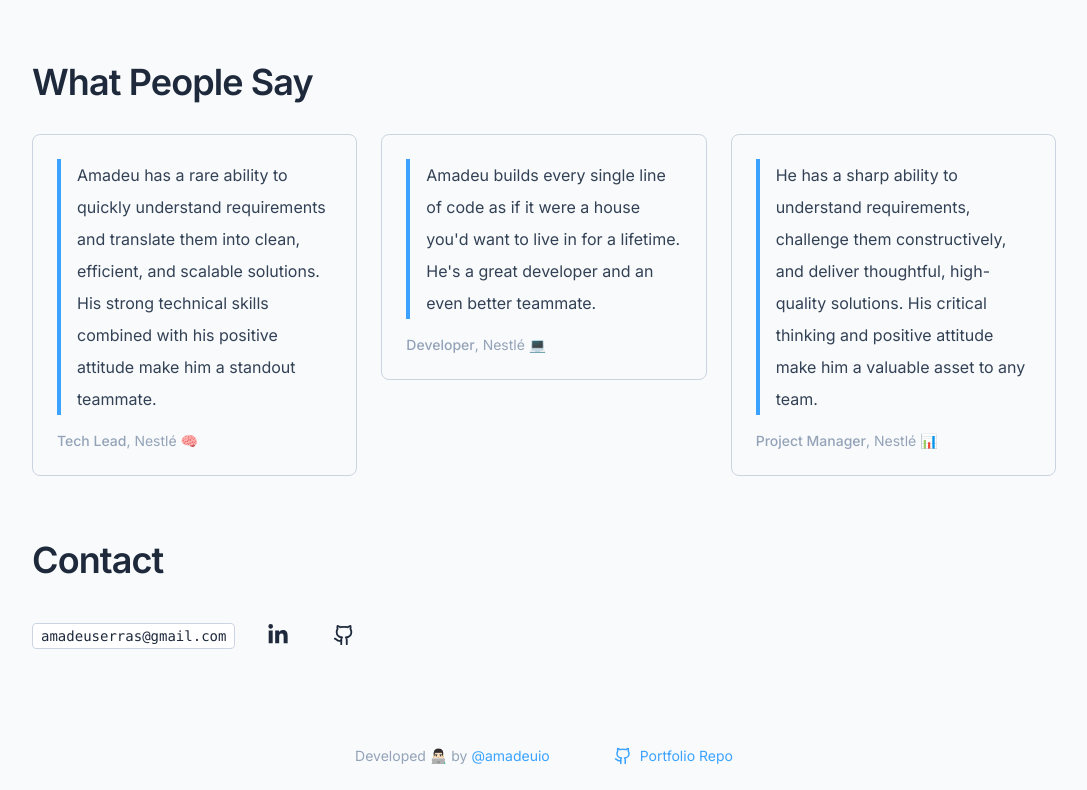
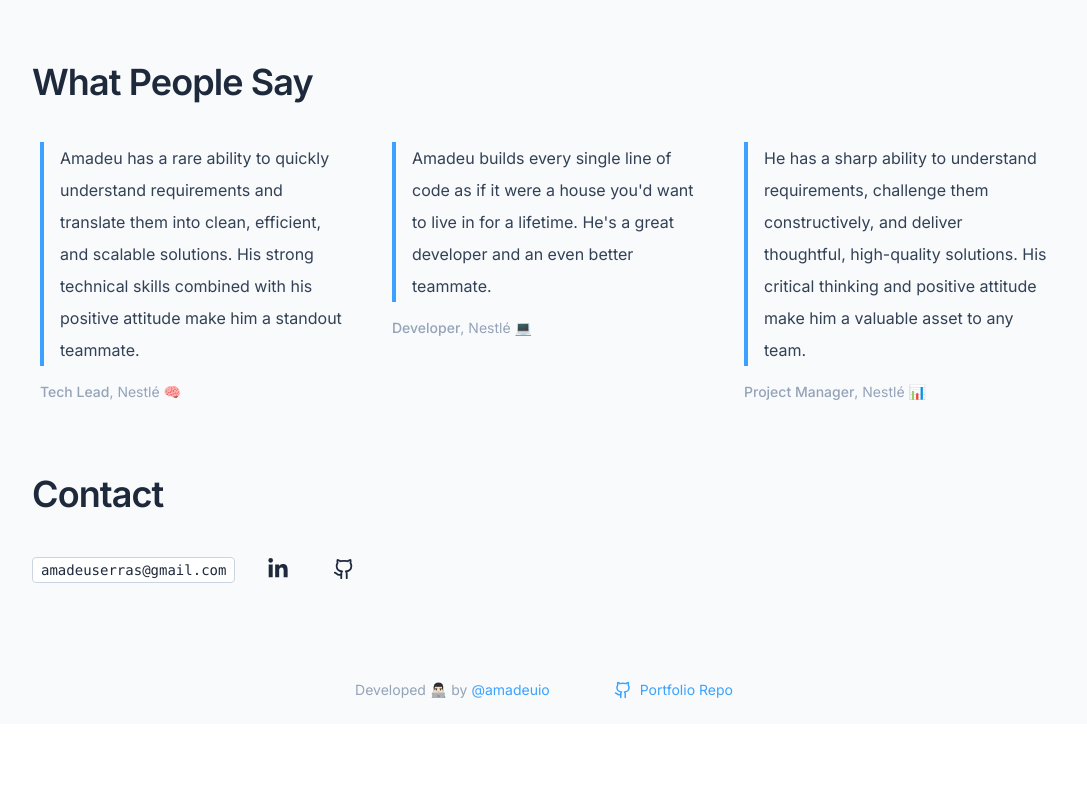
Before and after one commit to amadeuio/portfolio, a React (Vite) app: page / in a window 1280 px wide. Shown: the part 1354-2144 px from the top of the page, without its empty margins (96-1183 px from the left). After the commit the page ends 2078 px from the top, so only its background shows below. Built offline with nearby package versions, Linux system fonts and the light colour scheme.

Commit message:
feat: remove border of testimonials for a cleaner look

```diff
--- a/src/components/TestimonialCard.tsx
+++ b/src/components/TestimonialCard.tsx
@@ -3,12 +3,11 @@ import { TESTIMONIALS_LINK } from '@/data';
 import type { Testimonial } from '@/types';
 
 const TestimonialCard = ({ quote, title, company, emoji }: Testimonial) => (
-  <Link href={TESTIMONIALS_LINK}>
-    <div className="border-border bg-background flex cursor-pointer flex-col gap-4 rounded-lg border p-6">
+  <Link href={TESTIMONIALS_LINK} className="self-start">
+    <div className="border-border bg-background flex cursor-pointer flex-col gap-4 rounded-lg">
       <div className="border-accent border-l-4 pl-4">
         <Paragraph>{quote}</Paragraph>
       </div>
-
       <div className="text-tertiary text-sm">
         <span className="font-medium">{title}</span>, {company} {emoji}
       </div>
--- a/src/sections/Testimonials.tsx
+++ b/src/sections/Testimonials.tsx
@@ -5,7 +5,7 @@ import { TESTIMONIALS, TEXT } from '@/data';
 const Testimonials = () => {
   return (
     <Section title={TEXT.testimonialsTitle}>
-      <div className="grid grid-cols-1 gap-6 md:grid-cols-2 lg:grid-cols-3">
+      <div className="grid grid-cols-1 gap-12 p-2 md:grid-cols-2 lg:grid-cols-3">
         {TESTIMONIALS.map((testimonial, index) => (
           <TestimonialCard key={index} {...testimonial} />
         ))}
```
